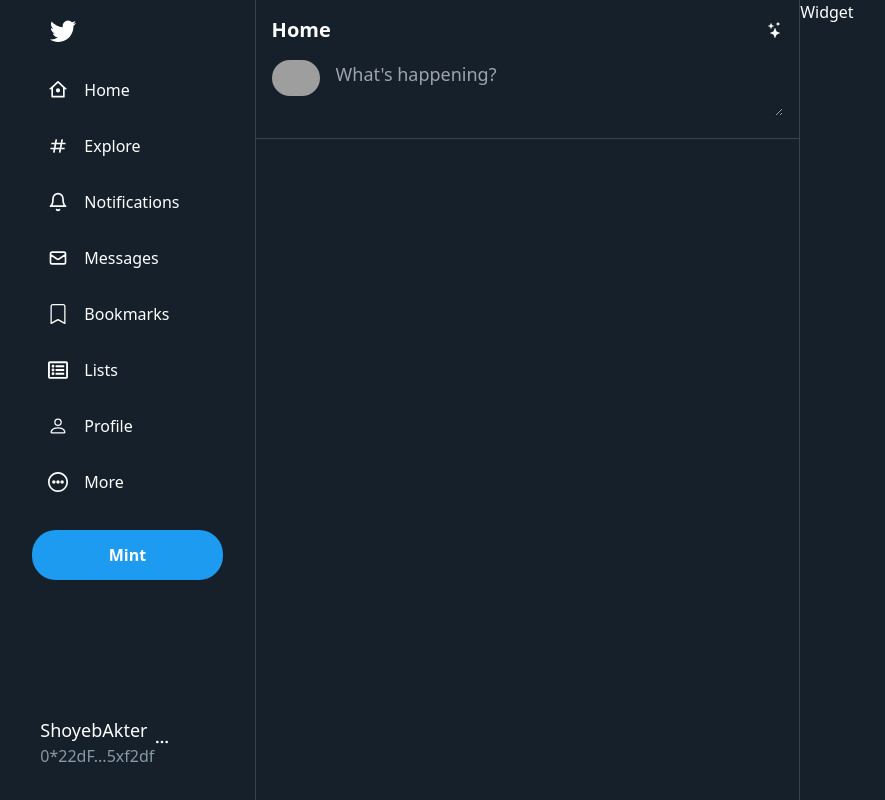
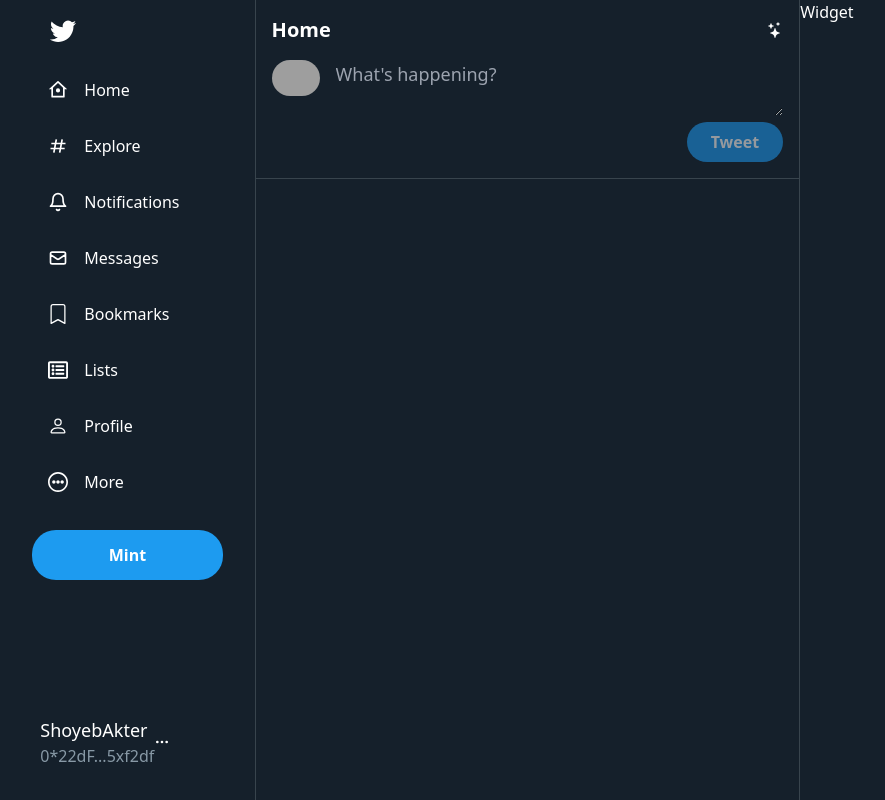
Before and after one commit to ShoyebAkter/TwitterClone, a Next.js app: page / in a window 1280 px wide. Shown: the whole page, without its empty margins (213-1098 px from the left). Built offline with nearby package versions, Linux system fonts and the light colour scheme; grey boxes are pictures that could not be loaded.

Commit message:
tweet button optional chaining done

```diff
--- a/components/home/TweetBox.js
+++ b/components/home/TweetBox.js
@@ -35,8 +35,16 @@
                     placeholder="What's happening?"
                     value={tweetMessage}
                     onChange={(e)=>setTweetMessage(e.target.value)}
-                    >
-                    </textarea>
+                    />
+                    <div className={style.formLowerContainer}>
+                        <div className={style.iconsContainer}></div>
+                        <button
+                        type='submit'
+                        className={`${style.submitGeneral} ${
+                            tweetMessage ? style.activeSubmit : style.inactiveSubmit
+                        }`}
+                        >Tweet</button>
+                    </div>
                 </form>
             </div>
         </div>
```
